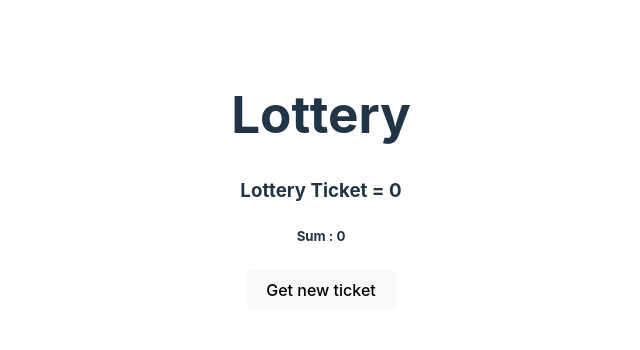
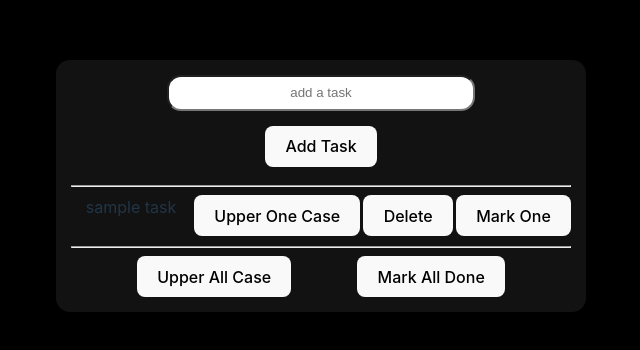
Before and after one commit to vinayBagde/only-for-practise, a React (Vite) app: page / in a window 1280 px wide. Shown: the part 214-564 px from the top of the page, without its empty margins (319-959 px from the left). Built offline with nearby package versions, Linux system fonts and the light colour scheme.

Commit message:
updates in todo

```diff
--- a/index.html
+++ b/index.html
@@ -1,13 +1,19 @@
-<!doctype html>
+<!DOCTYPE html>
 <html lang="en">
   <head>
     <meta charset="UTF-8" />
     <link rel="icon" type="image/svg+xml" href="/vite.svg" />
     <meta name="viewport" content="width=device-width, initial-scale=1.0" />
     <title>Vite + React</title>
-    <link rel="stylesheet" href="https://cdnjs.cloudflare.com/ajax/libs/font-awesome/6.6.0/css/all.min.css" integrity="sha512-Kc323vGBEqzTmouAECnVceyQqyqdsSiqLQISBL29aUW4U/M7pSPA/gEUZQqv1cwx4OnYxTxve5UMg5GT6L4JJg==" crossorigin="anonymous" referrerpolicy="no-referrer" />
+    <link
+      rel="stylesheet"
+      href="https://cdnjs.cloudflare.com/ajax/libs/font-awesome/6.6.0/css/all.min.css"
+      integrity="sha512-Kc323vGBEqzTmouAECnVceyQqyqdsSiqLQISBL29aUW4U/M7pSPA/gEUZQqv1cwx4OnYxTxve5UMg5GT6L4JJg=="
+      crossorigin="anonymous"
+      referrerpolicy="no-referrer"
+    />
   </head>
-  <body>
+  <body style="background-color: black">
     <div id="root"></div>
     <script type="module" src="/src/main.jsx"></script>
   </body>
--- a/src/App.jsx
+++ b/src/App.jsx
@@ -14,8 +14,8 @@ export default function App() {
       {/* <Counter /> */}
       {/* <LikeButton/> */}
       {/* <LudoBoard/> */}
-      {/* <TodoList/> */}
-      <Lottery/>
+      <TodoList/>
+      {/* <Lottery/> */}
     </>
   );
 }
--- a/src/components/todoList/TodoList.css
+++ b/src/components/todoList/TodoList.css
@@ -0,0 +1,33 @@
+#todo-box {
+  background-color: rgb(255, 255, 255, 0.07);
+  border-radius: 14px;
+  padding: 15px;
+}
+
+#inp {
+  width: 300px;
+  border-radius: 14px;
+  text-align: center;
+  height: 30px;
+  margin-bottom: 15px;
+}
+
+#addBtn {
+  margin-bottom: 10px;
+}
+
+#tasks {
+  width: 500px;
+  display: flex;
+  justify-content: space-between;
+  margin-bottom: 10px;
+}
+
+#task {
+  width: 120px;
+}
+
+#allBtn {
+  display: flex;
+  justify-content: space-evenly;
+}
--- a/src/components/todoList/TodoList.jsx
+++ b/src/components/todoList/TodoList.jsx
@@ -1,78 +1,105 @@
 import "./TodoList.css";
 import { useState } from "react";
 import { v4 as uuidv4 } from "uuid";
+
 export default function TodoList() {
-  let [todos, setTodos] = useState([{ task: "sample task", id: uuidv4() }]);
+  let [todos, setTodos] = useState([
+    { task: "sample task", id: uuidv4(), isDone: false },
+  ]);
+
   let [newTodo, setNewTodo] = useState("");
 
-  let updateTodoValue = (event) => {
+  let updateNewTodo = (event) => {
     setNewTodo(event.target.value);
   };
 
-  let addNewTask = () => {
-    setTodos((previousTodo) => {
-      return [...previousTodo, { task: newTodo, id: uuidv4() }];
+  let updateTodo = () => {
+    setTodos(() => {
+      return [...todos, { task: newTodo, id: uuidv4(), isDone: false }];
     });
-
     setNewTodo("");
   };
 
-  let deleteTodo = (id) => {
-    setTodos((previousTodo) => {
-      return previousTodo.filter((todo) => todo.id != id);
-    });
-  };
-
-  let updateAllTask = () => {
-    setTodos((previousTodo) => {
-      return previousTodo.map((todo) => {
-        return { ...todo, task: todo.task.toUpperCase() };
+  let upperAll = () => {
+    setTodos(() => {
+      return todos.map((el) => {
+        return { ...el, task: el.task.toUpperCase() };
       });
     });
   };
 
-  let updateOneTask = (id) => {
-    setTodos((previousTodo) => {
-      return previousTodo.map((todo) => {
-        if (todo.id === id) {
-          return { ...todo, task: todo.task.toUpperCase() };
+  let upperOne = (id) => {
+    setTodos(() => {
+      return todos.map((el) => {
+        if (el.id === id) {
+          return { ...el, task: el.task.toUpperCase() };
         } else {
-          return todo;
+          return el;
         }
       });
     });
   };
 
+  let deleteTask = (id) => {
+    setTodos(() => {
+      return todos.filter((el) => el.id !== id);
+    });
+  };
+
+  let markAllDone = () => {
+    setTodos(() => {
+      return todos.map((el) => {
+        return { ...el, isDone: true };
+      });
+    });
+  };
+
+  let markOne = (id) => {
+    setTodos(() => {
+      return todos.map((el) => {
+        if (el.id === id) {
+          return { ...el, isDone: true };
+        } else {
+          return el;
+        }
+      });
+    });
+  };
   return (
     <>
+      <div id="todo-box">
         <input
           type="text"
-        placeholder="enter task"
+          placeholder="add a task"
           value={newTodo}
-        onChange={updateTodoValue}
+          onChange={updateNewTodo}
+          id="inp"
         />
-      <br /> <br />
-      <button onClick={addNewTask}>Add task</button>
-      <br /> <br />
+        <br />
+        <button onClick={updateTodo} id="addBtn">
+          Add Task
+        </button>
         <hr />
-      <ul>
-        {todos.map((todo) => (
-          <li key={todo.id} style={{ marginBottom: "10px" }}>
-            <span style={{ marginRight: "10px" }}>{todo.task}</span>
-            <button onClick={() => deleteTodo(todo.id)}>delete</button>
-            <button
-              style={{ marginLeft: "10px" }}
-              onClick={() => updateOneTask(todo.id)}
+        {todos.map((el) => {
+          return (
+            <li
+              key={el.id}
+              style={el.isDone ? { textDecoration: "line-through" } : {}}
+              id="tasks"
             >
-              UpperCase One
-            </button>
+              <span id="task">{el.task}</span>
+              <button onClick={() => upperOne(el.id)}>Upper One Case</button>
+              <button onClick={() => deleteTask(el.id)}>Delete</button>
+              <button onClick={() => markOne(el.id)}>Mark One</button>
             </li>
-        ))}
-      </ul>
-      <br />
-      <br />
+          );
+        })}
         <hr />
-      <button onClick={updateAllTask}>UpperCase All</button>
+        <div id="allBtn">
+          <button onClick={upperAll}>Upper All Case</button>
+          <button onClick={markAllDone}>Mark All Done</button>
+        </div>
+      </div>
     </>
   );
 }
```
Lines whose indentation alone changed are shown as unchanged.
